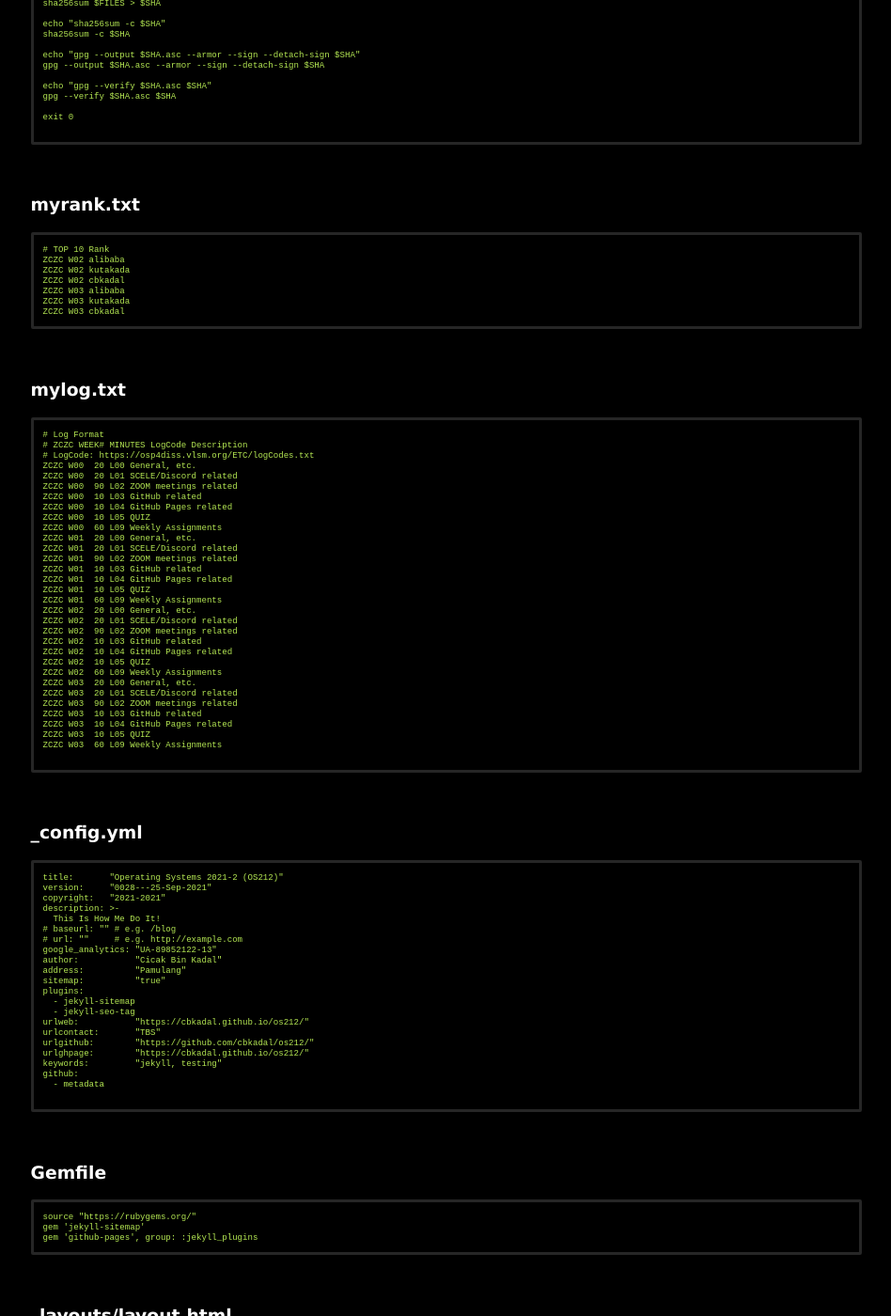
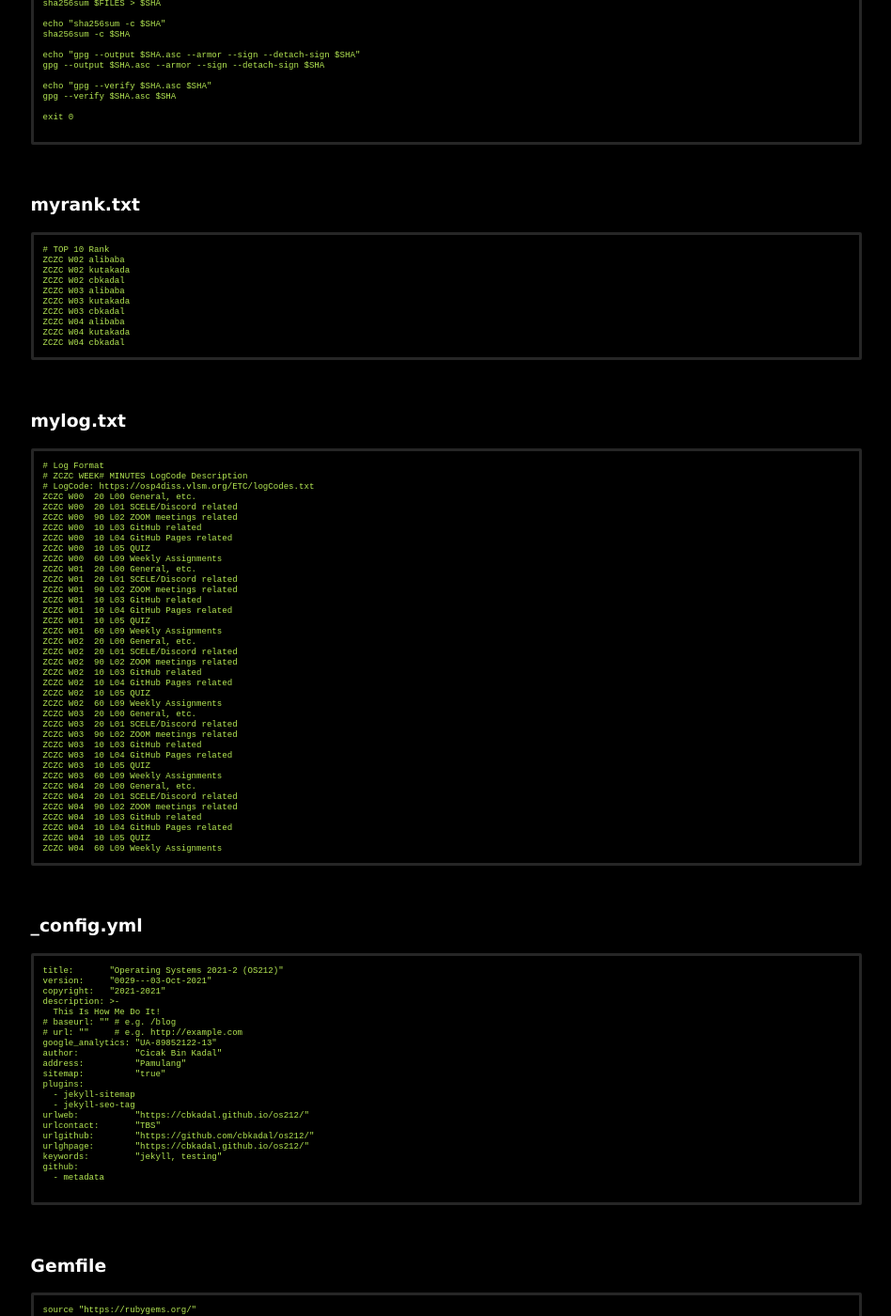
Before and after one commit to dnswd/os212, a Jekyll site: the page built from 000.md, in a window 1280 px wide and 1400 px high, scrolled down 749 px. Shown: the whole window at 94% size, without its empty margins (165-1113 px from the left). Built offline with Jekyll 4.4.1, drawn with Linux system fonts in a browser that asks for light colours; some of the changed text lies outside the part shown.

Commit message:
modified:   _config.yml

````diff
--- a/000.md
+++ b/000.md
@@ -73,6 +73,9 @@ ZCZC W02 cbkadal
 ZCZC W03 alibaba
 ZCZC W03 kutakada
 ZCZC W03 cbkadal
+ZCZC W04 alibaba
+ZCZC W04 kutakada
+ZCZC W04 cbkadal
 ```
 
 <br>
@@ -109,7 +112,13 @@ ZCZC W03  10 L03 GitHub related
 ZCZC W03  10 L04 GitHub Pages related
 ZCZC W03  10 L05 QUIZ
 ZCZC W03  60 L09 Weekly Assignments
-
+ZCZC W04  20 L00 General, etc.
+ZCZC W04  20 L01 SCELE/Discord related
+ZCZC W04  90 L02 ZOOM meetings related
+ZCZC W04  10 L03 GitHub related
+ZCZC W04  10 L04 GitHub Pages related
+ZCZC W04  10 L05 QUIZ
+ZCZC W04  60 L09 Weekly Assignments
 ```
 
 <br>
@@ -117,7 +126,7 @@ ZCZC W03  60 L09 Weekly Assignments
 
 ```
 title:       "Operating Systems 2021-2 (OS212)"
-version:     "0028---25-Sep-2021"
+version:     "0029---03-Oct-2021"
 copyright:   "2021-2021"
 description: >-
   This Is How Me Do It!
--- a/_config.yml
+++ b/_config.yml
@@ -1,5 +1,5 @@
 title:       "Operating Systems 2021-2 (OS212)"
-version:     "0028---25-Sep-2021"
+version:     "0029---03-Oct-2021"
 copyright:   "2021-2021"
 description: >-
   This Is How Me Do It!
````
